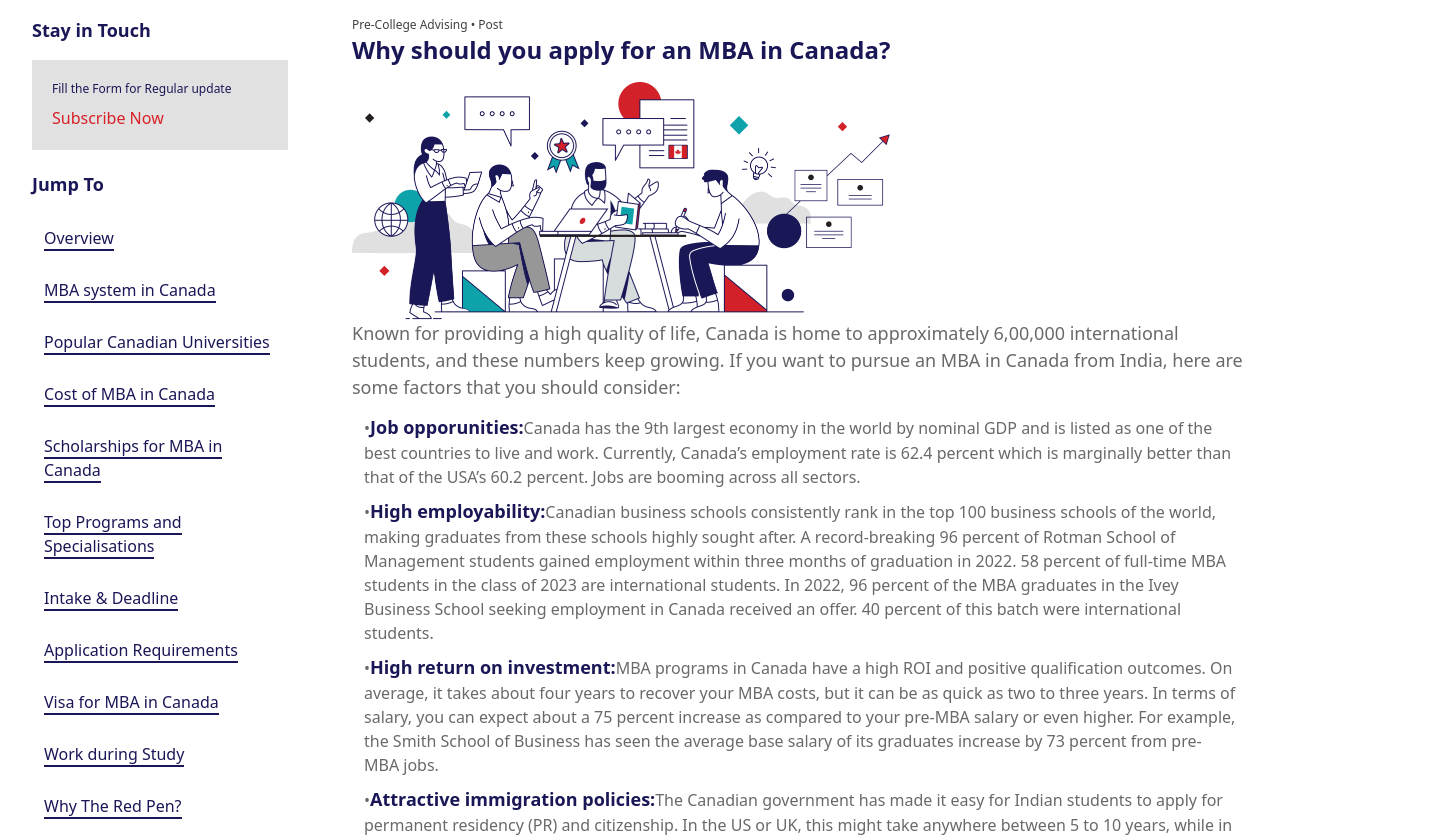
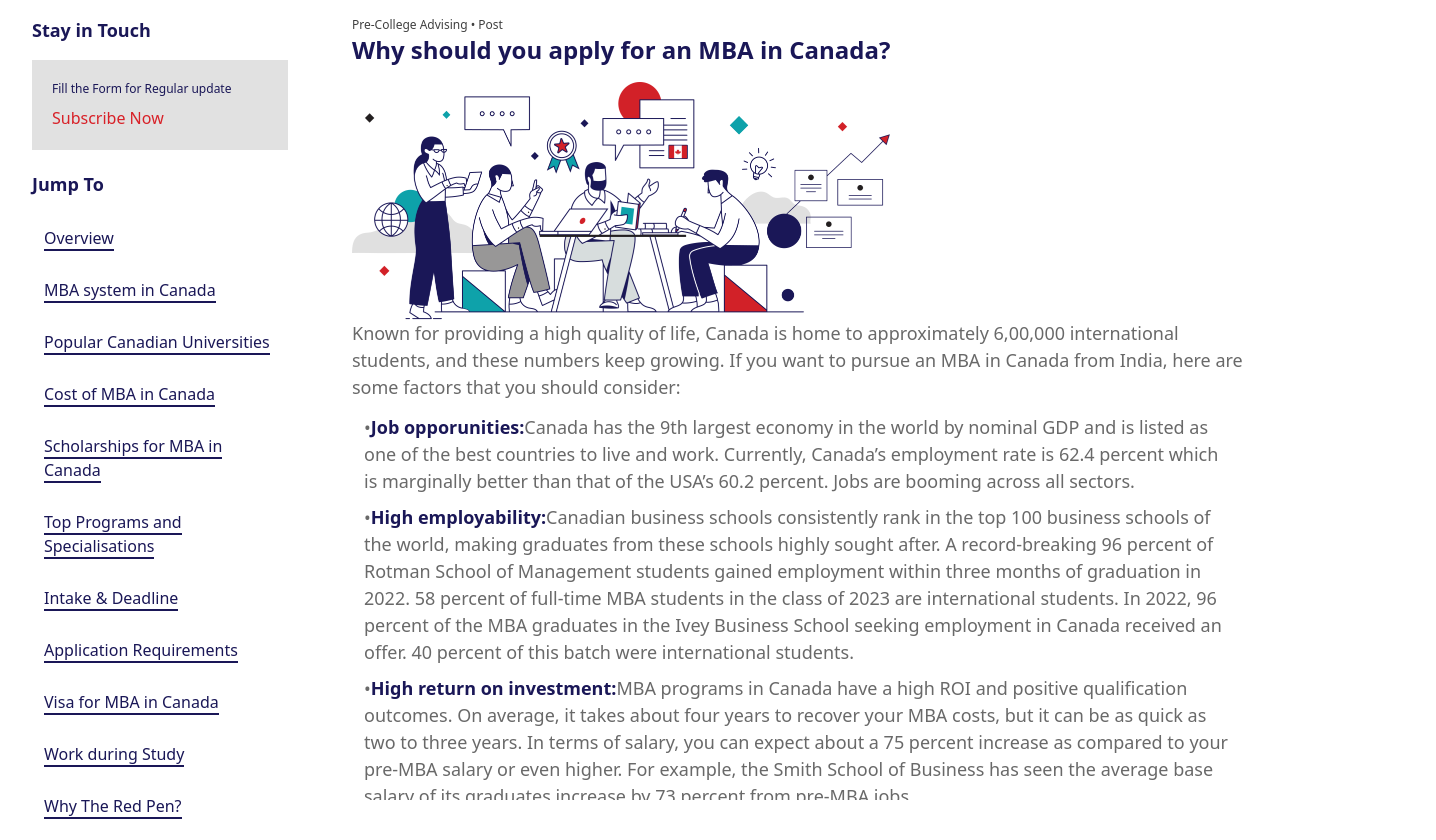
Before and after one commit to arunkumar24c/seo-secttion, a React (Create React App) app: page / in a window 1280 px wide. Shown: the top 840 px of the page, 1436 px wide, since content can reach past the window. Built offline with nearby package versions, Linux system fonts and the light colour scheme.

Commit message:
updatescrool

```diff
--- a/src/Component/Container.js
+++ b/src/Component/Container.js
@@ -19,7 +19,7 @@ const Container = () => {
   return (
     <div className="flex flex-wrap">
       {/* left container */}
-      <div className="w-full hidden xl:block lg:block top-0 md:w-1/2 lg:w-1/3 xl:w-1/4 px-4 xl:sticky xl:top-0-0 ">
+      <div className="w-full hidden xl:block lg:block top-0 md:w-1/2 lg:w-1/3 xl:w-1/4 px-4 xl:sticky xl:top-0 h-screen ">
         <div className="bg-[#ffffff] p-4">
           <div className="">
             <h2 className="text-lg text-[#1A1757] font-bold mb-4">
@@ -103,7 +103,9 @@ const Container = () => {
               </p>
               <p className="text-m text-[#1A1757] font-medium mb-7 ">
                 <a href="" className="border-b-2 border-b-[#1A1757]">
-                  <Link to="Faq">FAQs</Link>
+                  <Link to="Faq" smooth duration={500}>
+                    FAQs
+                  </Link>
                 </a>
               </p>
             </div>
@@ -111,7 +113,7 @@ const Container = () => {
         </div>
       </div>
       {/* right container */}
-      <div className="w-full sm:w-full  lg:w-2/3 xl:w-3/4 px-4">
+      <div className="w-full sm:w-full xl:flex-1  xl:h-screen xl:overflow-y-scroll  lg:w-2/3 xl:w-3/4 px-4">
         <Overview />
         <MbaContainer />
         <Popular />
--- a/src/Component/Overview.js
+++ b/src/Component/Overview.js
@@ -19,7 +19,7 @@ const Overview = () => {
         </p>
         {/* list 1 */}
         <div className="p-3">
-          <ul>
+          <ul className='text-[18px]'>
             <li className="text-[#696969] font-normal pb-2">
               •
               <span className="text-[#1A1757] font-bold text-lg">
```
